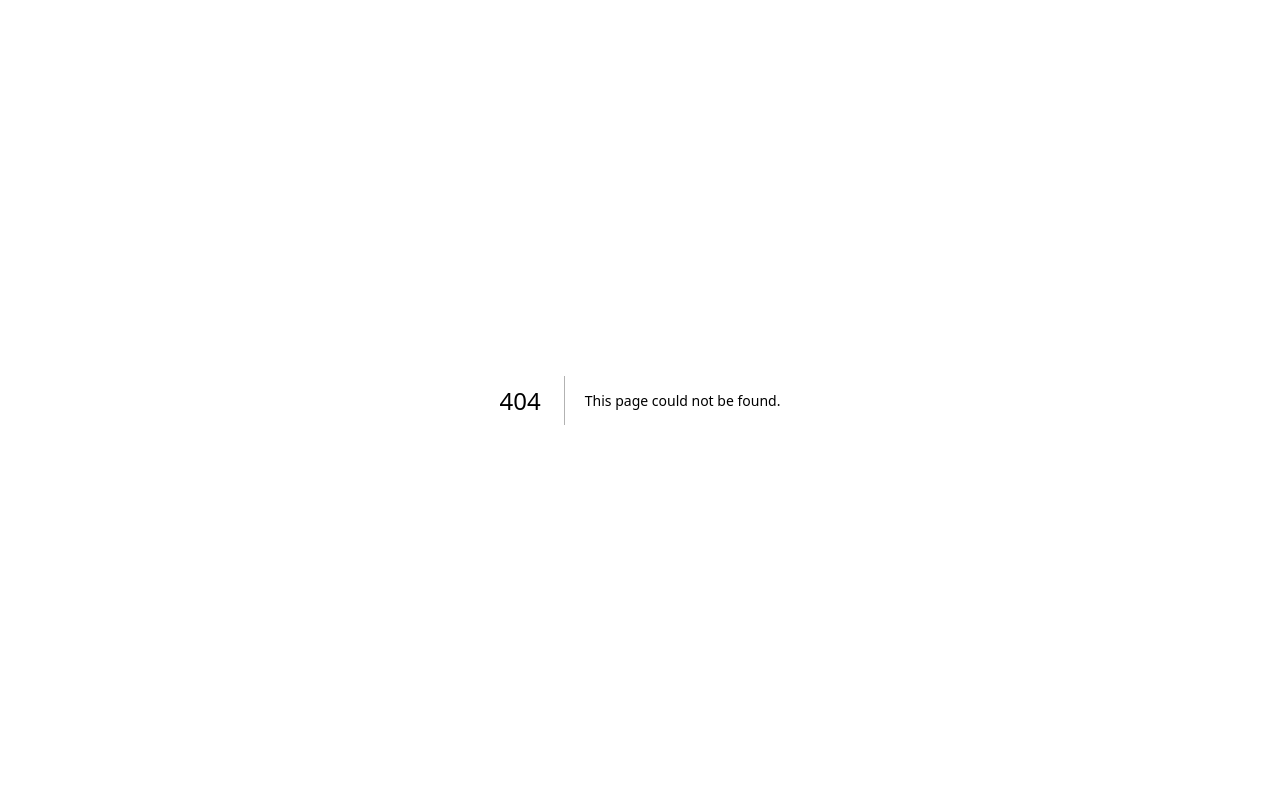
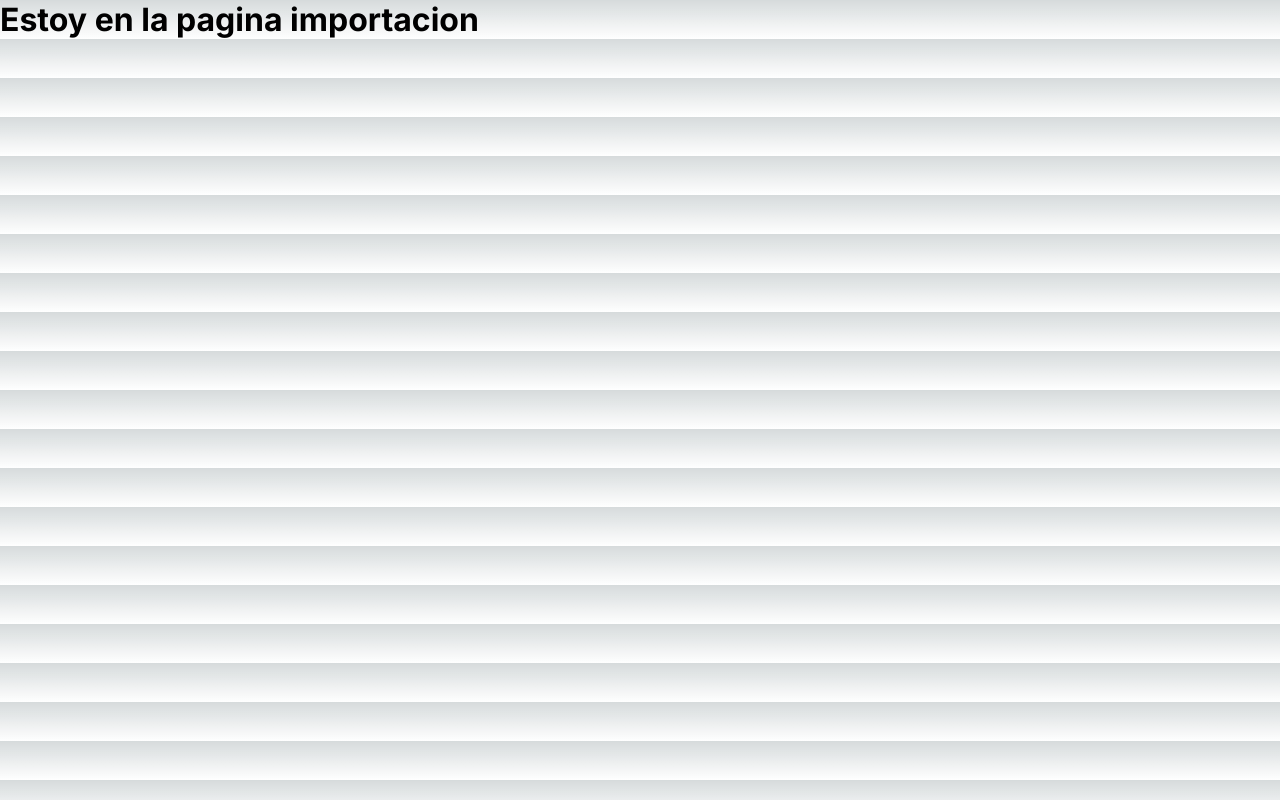
Before and after one commit to pacomastermind/cursoReact, a Next.js app in the folder escooter/: page /importacion in a window 1280 px wide. Before the commit this address had no page. Built offline with nearby package versions, Linux system fonts and the light colour scheme.

Commit message:
Importacion Page

```diff
--- /dev/null
+++ b/escooter/app/importacion/page.js
@@ -0,0 +1,7 @@
+export default function Page() {
+    return (
+        <>
+            <h1>Estoy en la pagina importacion</h1>
+        </>
+        )
+    }
```
